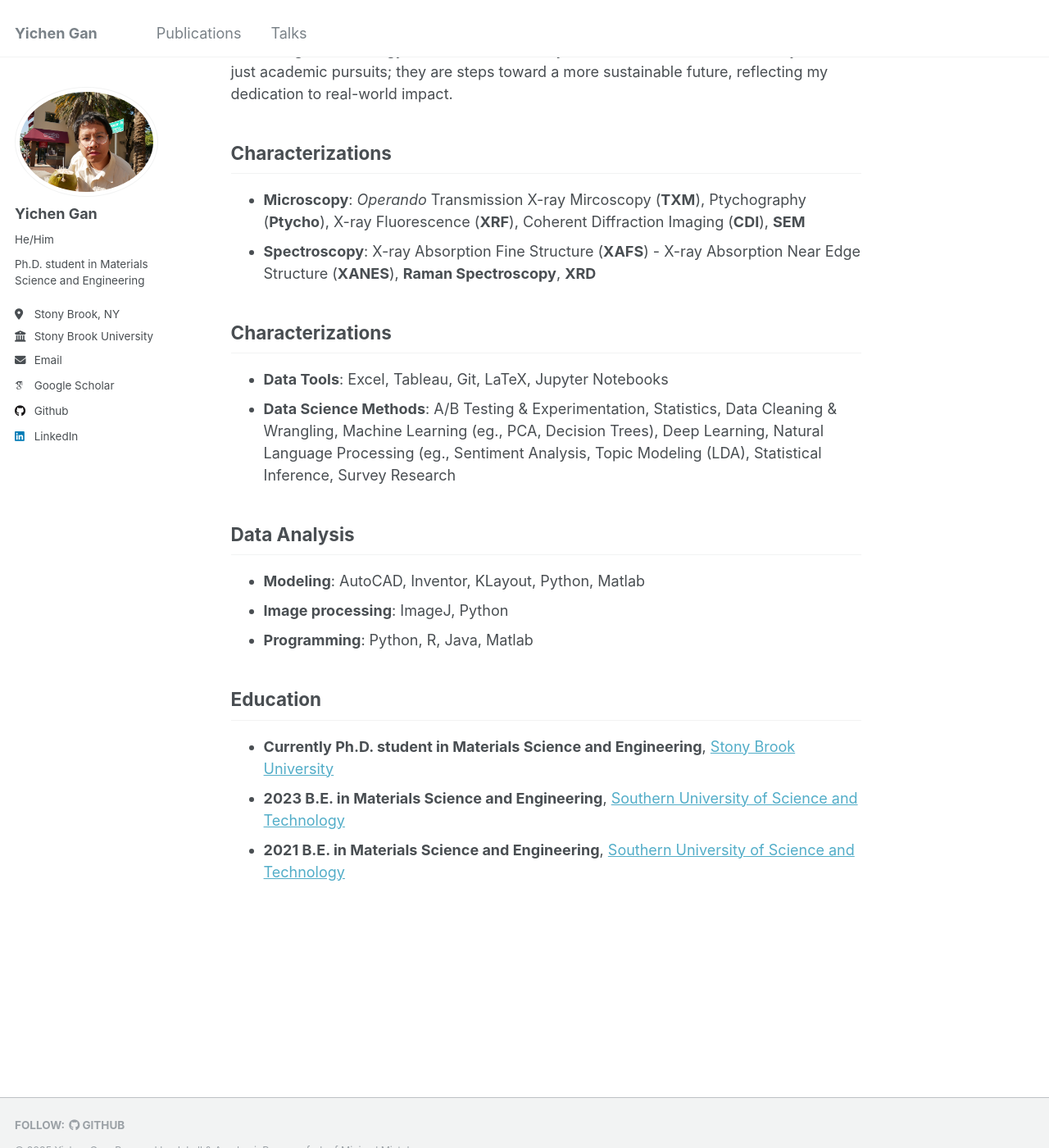
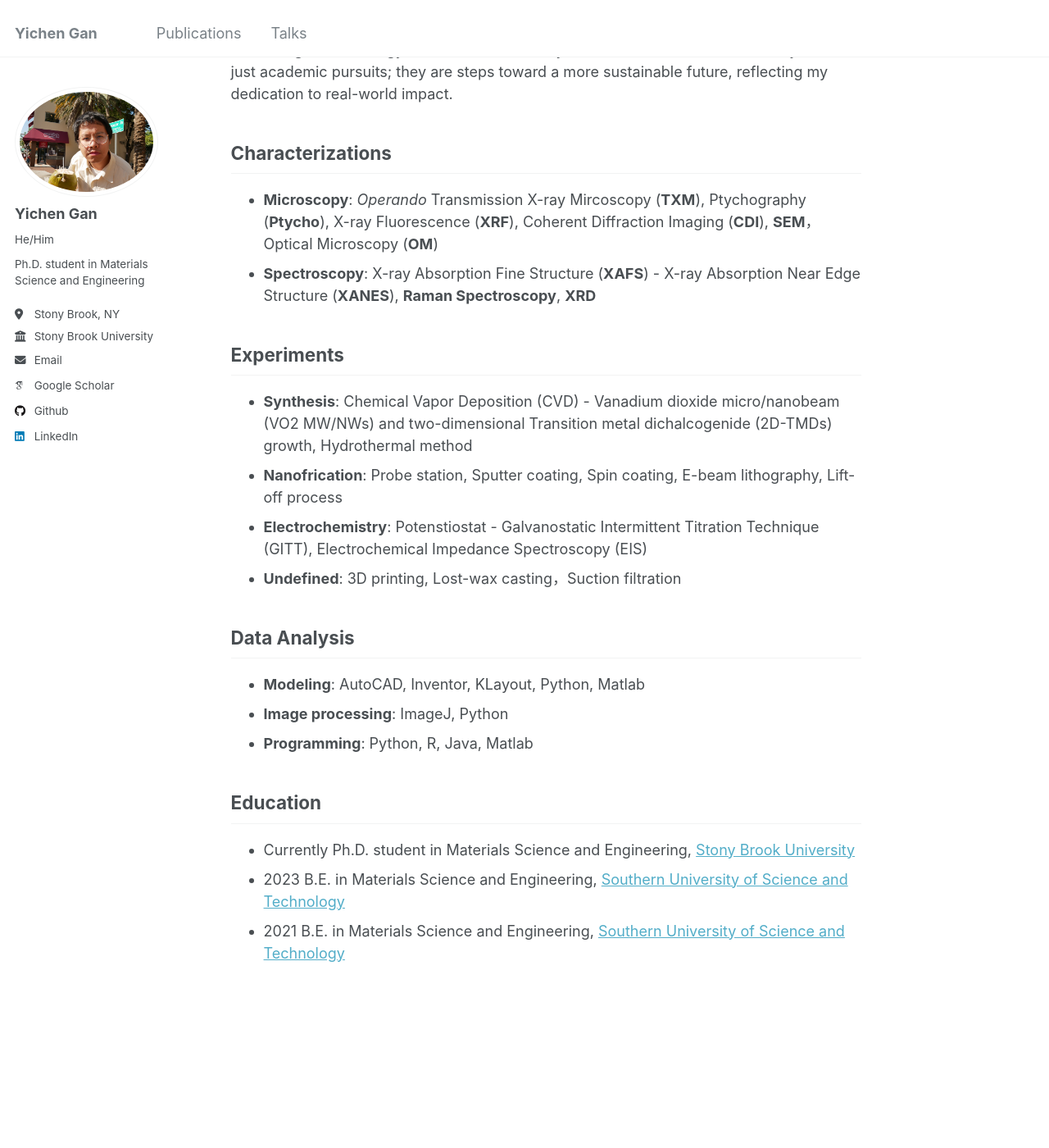
Before and after one commit to YichenGan/yichengan.github.io, a Jekyll site: the page built from _pages/about.md, in a window 1280 px wide and 1400 px high, scrolled down 260 px. Shown: the whole window at 82% size. Built offline with Jekyll 4.4.1, drawn with Linux system fonts in a browser that asks for light colours; some web fonts are replaced.

Commit message:
Update about.md

```diff
--- a/_pages/about.md
+++ b/_pages/about.md
@@ -13,12 +13,14 @@ At Brookhaven National Laboratory, my focus is on pushing the boundaries of mate
 With my master's background in materials and chemical engineering, I am committed to advancing smart, energy-efficient materials. My contributions in electrochemistry are not just academic pursuits; they are steps toward a more sustainable future, reflecting my dedication to real-world impact.
 
 ## Characterizations
-- **Microscopy**: *Operando* Transmission X-ray Mircoscopy (**TXM**), Ptychography (**Ptycho**), X-ray Fluorescence (**XRF**), Coherent Diffraction Imaging (**CDI**), **SEM**
+- **Microscopy**: *Operando* Transmission X-ray Mircoscopy (**TXM**), Ptychography (**Ptycho**), X-ray Fluorescence (**XRF**), Coherent Diffraction Imaging (**CDI**), **SEM**， Optical Microscopy (**OM**)
 - **Spectroscopy**: X-ray Absorption Fine Structure (**XAFS**) - X-ray Absorption Near Edge Structure (**XANES**), **Raman Spectroscopy**, **XRD**
 
-## Characterizations
-- **Data Tools**: Excel, Tableau, Git, LaTeX, Jupyter Notebooks
-- **Data Science Methods**: A/B Testing & Experimentation, Statistics, Data Cleaning & Wrangling, Machine Learning (eg., PCA, Decision Trees), Deep Learning, Natural Language Processing (eg., Sentiment Analysis, Topic Modeling (LDA), Statistical Inference, Survey Research
+## Experiments
+- **Synthesis**: Chemical Vapor Deposition (CVD) - Vanadium dioxide micro/nanobeam (VO2 MW/NWs) and two-dimensional Transition metal dichalcogenide (2D-TMDs) growth, Hydrothermal method
+- **Nanofrication**: Probe station, Sputter coating, Spin coating, E-beam lithography, Lift-off process
+- **Electrochemistry**: Potenstiostat - Galvanostatic Intermittent Titration Technique (GITT), Electrochemical Impedance Spectroscopy (EIS)
+- **Undefined**: 3D printing, Lost-wax casting，Suction filtration
 
 ## Data Analysis
 - **Modeling**: AutoCAD, Inventor, KLayout, Python, Matlab
@@ -26,6 +28,6 @@ With my master's background in materials and chemical engineering, I am committe
 - **Programming**: Python, R, Java, Matlab
 
 ## Education
-- **Currently Ph.D. student in Materials Science and Engineering**, [Stony Brook University](https://www.stonybrook.edu/)
-- **2023 B.E. in Materials Science and Engineering**, [Southern University of Science and Technology](https://www.sustech.edu.cn/en/)
-- **2021 B.E. in Materials Science and Engineering**, [Southern University of Science and Technology](https://www.sustech.edu.cn/en/)
+- Currently Ph.D. student in Materials Science and Engineering, [Stony Brook University](https://www.stonybrook.edu/)
+- 2023 B.E. in Materials Science and Engineering, [Southern University of Science and Technology](https://www.sustech.edu.cn/en/)
+- 2021 B.E. in Materials Science and Engineering, [Southern University of Science and Technology](https://www.sustech.edu.cn/en/)
```
